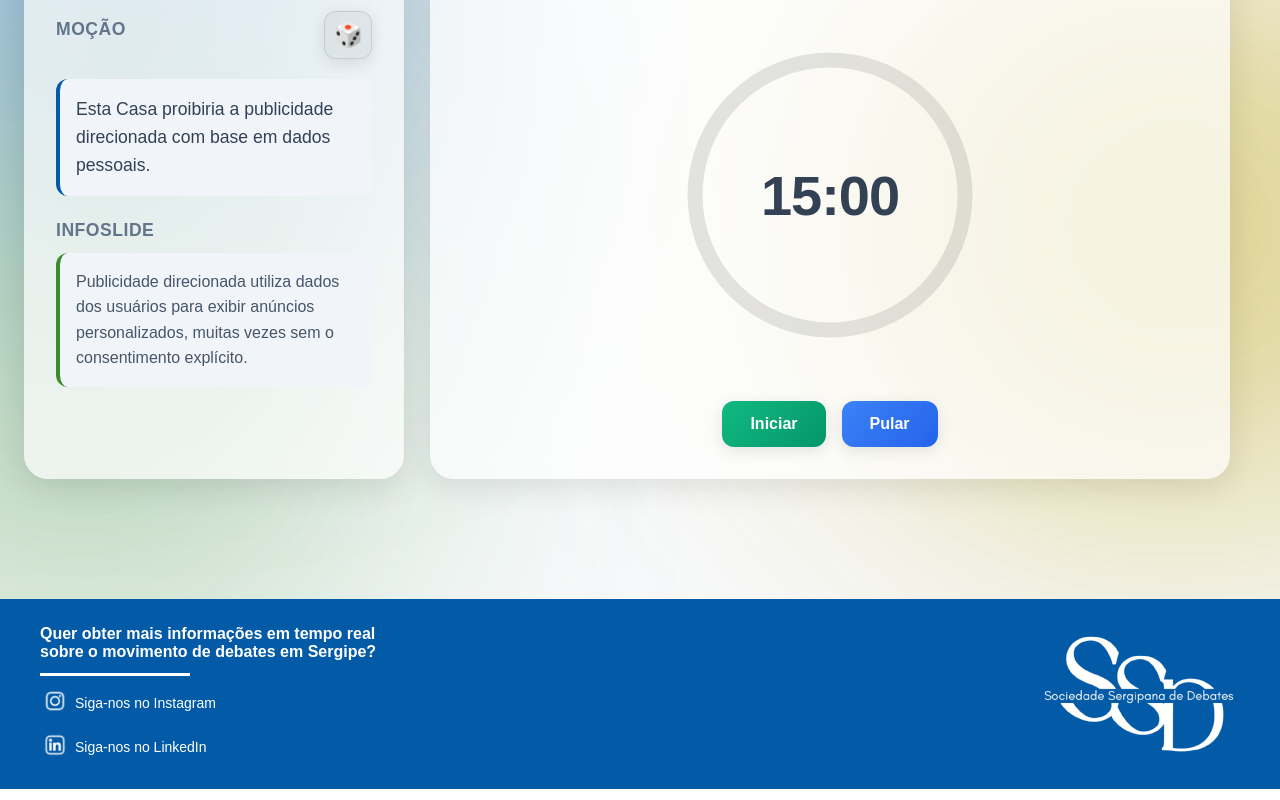
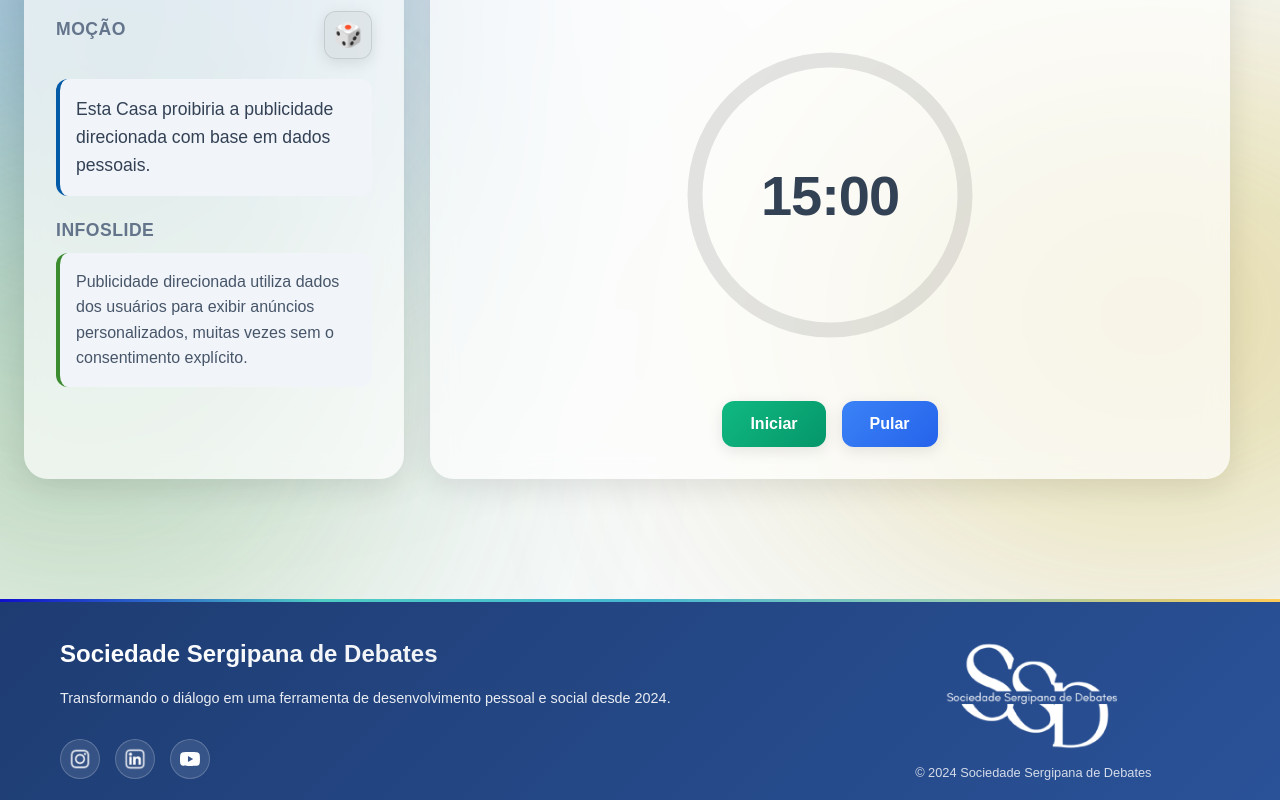
Before and after one commit to luizmendessf/ssdebates, a React (Vite) app: page /simulador in a window 1280 px wide. Shown: the part 201-1001 px from the top of the page. Built offline with nearby package versions, Linux system fonts and the light colour scheme.

Commit message:
Reformulação do footer

```diff
--- a/src/components/footer.css
+++ b/src/components/footer.css
@@ -1,77 +1,154 @@
-/* Estilo geral do footer */
 footer {
+  background: linear-gradient(135deg, #1e3c72 0%, #2a5298 100%);
+  color: white;
+  padding: 40px 0 20px;
+  margin-top: auto;
+  position: relative;
+  overflow: hidden;
+}
+
+footer::before {
+  content: '';
+  position: absolute;
+  top: 0;
+  left: 0;
+  right: 0;
+  height: 3px;
+  background: linear-gradient(90deg, #0f0fcd, #4ecdc4, #45b7d1, #96ceb4, #feca57);
+}
+
+.footer-content {
+  max-width: 1200px;
+  margin: 0 auto;
+  padding: 0 20px;
+  display: grid;
+  grid-template-columns: 2fr 1fr;
+  gap: 40px;
+  align-items: center;
+}
+
+.footer-left {
+  display: flex;
+  flex-direction: column;
+  gap: 20px;
+}
+
+.footer-title {
+  font-size: 1.5rem;
+  font-weight: 700;
+  margin: 0;
+  background: linear-gradient(45deg, #ffffff, #e0e6ed);
+  -webkit-background-clip: text;
+  -webkit-text-fill-color: transparent;
+  background-clip: text;
+}
+
+.footer-description {
+  font-size: 0.9rem;
+  line-height: 1.5;
+  margin: 0;
+  opacity: 0.9;
+}
+
+.social-links {
+  display: flex;
+  gap: 15px;
+  margin-top: 10px;
+}
+
+.social-link {
+  display: flex;
+  align-items: center;
+  justify-content: center;
+  width: 40px;
+  height: 40px;
+  background: rgba(255, 255, 255, 0.1);
+  border-radius: 50%;
+  text-decoration: none;
+  color: white;
+  transition: all 0.3s ease;
+  backdrop-filter: blur(10px);
+  border: 1px solid rgba(255, 255, 255, 0.2);
+}
+
+.social-link:hover {
+  background: rgba(255, 255, 255, 0.2);
+  transform: translateY(-2px);
+  box-shadow: 0 5px 15px rgba(0, 0, 0, 0.2);
+}
+
+
+.social-link img {
+  width: 30px;
+  height: 30px;
+  object-fit: contain;
+}
+
+.social-link svg {
+  width: 20px;
+  height: 20px;
+  fill: currentColor;
+}
+
+.footer-right {
+  display: flex;
+  flex-direction: column;
+  align-items: center;
+  gap: 15px;
+  text-align: center;
+}
+
+.footer-logo {
   display: flex;
   justify-content: center;
   align-items: center;
-    min-height: 150px;
-    padding: 2%;
-    background-color: #035AA6;
-    color: white;
-    width: 100%;
-    margin-top: auto;
 }
 
-  /* Container principal do conteúdo do footer */
-  .footer-content {
-    width: 100%;
-    max-width: 1200px;
-    margin: 0;
-    display: flex;
-    justify-content: space-between;
-    align-items: center;
-    padding: 0px;
+.footer-logo img {
+  max-width: 180px;
+  height: auto;
+  filter: brightness(1.1);
 }
 
-
-
-  .texto-com-icones {
-    display: flex;
-    flex-direction: column;
-    gap: 10px; /* Espaço entre o título e os ícones */
+.footer-copyright {
+  margin: 0;
+  font-size: 0.8rem;
+  opacity: 0.8;
+  text-align: center;
 }
 
-  /* Título principal do footer */
-  .pfooter {
-    margin: 0;
-    text-align: left;
-    position: relative; /* Necessário para o traço se posicionar abaixo dele */
-    padding-bottom: 15px; /* Espaço entre o texto e o traço */
+@media (max-width: 768px) {
+  footer {
+    padding: 30px 0 15px;
   }
 
-  /* Traço horizontal abaixo do título */
-  .pfooter::after {
-    content: '';
-    position: absolute;
-    left: 0;
-    bottom: 0; /* Posiciona o traço na parte de baixo */
-    width: 150px; /* Largura do traço */
-    height: 3px; /* Grossura do traço */
-    background-color: white;
+  .footer-content {
+    grid-template-columns: 1fr;
+    gap: 25px;
+    text-align: center;
   }
 
-  /* Itens de redes sociais (ícone + texto) */
-  .social-item {
-    display: flex;
-    align-items: center;
-    gap: 5px;
+  .footer-left {
+    gap: 15px;
   }
 
-  .social-item img {
-    width: 30px;
-    height: 30px;
-    transition: transform 0.3s;
+  .footer-title {
+    font-size: 1.3rem;
   }
 
-  .social-item span {
-    font-size: 14px;
+  .footer-description {
+    font-size: 0.85rem;
   }
 
-  .social-item:hover img {
-    transform: scale(1.1);
+  .social-links {
+    justify-content: center;
   }
 
-  /* Container da logo no final do footer */
-  .logo-final {
-    align-self: center;
-    height: auto;
+  .footer-right {
+    gap: 10px;
   }
+
+  .footer-logo img {
+    max-width: 70px;
+  }
+}
--- a/src/components/footer.jsx
+++ b/src/components/footer.jsx
@@ -1,42 +1,42 @@
 import React from 'react';
 
-// 1. Importe as imagens no topo do seu arquivo
+// Importação das imagens
 import instagramIcon from '../assets/imagens/instagram-branco.png';
 import linkedinIcon from '../assets/imagens/linkedin1-branco.png';
 import logoFinal from '../assets/imagens/SSD-removebg-preview-menu.png';
 
-import './footer.css'; // Não se esqueça de importar o seu CSS
+import './footer.css';
 
 export default function Footer() {
   return (
-    // 2. Troque todos os "class" por "className"
     <footer>
       <div className="footer-content">
-        <div className="boxpfooter">
-          <div className="texto-com-icones">
-            <h4 className="pfooter">
-              Quer obter mais informações em tempo real
-              <br />
-              sobre o movimento de debates em Sergipe?
-            </h4>
-            <div className="social-item">
-              <a href="https://instagram.com/ssdebates" target="_blank" rel="noopener noreferrer">
-                {/* 3. Use a variável da imagem importada no "src" */}
-                <img src={instagramIcon} alt="Instagram" />
-              </a>
-              <span>Siga-nos no Instagram</span>
-            </div>
-            <div className="social-item">
-              <a href="https://www.linkedin.com/company/sociedade-sergipana-de-debates/" target="_blank" rel="noopener noreferrer">
-                <img src={linkedinIcon} alt="Linkedin" />
-              </a>
-              <span>Siga-nos no LinkedIn</span>
-            </div>
+        <div className="footer-left">
+          <h3 className="footer-title">Sociedade Sergipana de Debates</h3>
+          <p className="footer-description">
+            Transformando o diálogo em uma ferramenta de desenvolvimento pessoal e social desde 2024.
+          </p>
 
+          <div className="social-links">
+            <a href="https://instagram.com/ssdebates" target="_blank" rel="noopener noreferrer" className="social-link">
+              <img src={instagramIcon} alt="Instagram" />
+            </a>
+            <a href="https://www.linkedin.com/company/sociedade-sergipana-de-debates/" target="_blank" rel="noopener noreferrer" className="social-link">
+              <img src={linkedinIcon} alt="LinkedIn" />
+            </a>
+            <a href="https://www.youtube.com/@SociedadeSergipanadeDebates" target="_blank" rel="noopener noreferrer" className="social-link">
+              <svg width="20" height="20" viewBox="0 0 24 24" fill="currentColor">
+                <path d="M23.498 6.186a3.016 3.016 0 0 0-2.122-2.136C19.505 3.545 12 3.545 12 3.545s-7.505 0-9.377.505A3.017 3.017 0 0 0 .502 6.186C0 8.07 0 12 0 12s0 3.93.502 5.814a3.016 3.016 0 0 0 2.122 2.136c1.871.505 9.376.505 9.376.505s7.505 0 9.377-.505a3.015 3.015 0 0 0 2.122-2.136C24 15.93 24 12 24 12s0-3.93-.502-5.814zM9.545 15.568V8.432L15.818 12l-6.273 3.568z"/>
+              </svg>
+            </a>
           </div>
         </div>
-        <div className="logo-final">
-          <img src={logoFinal} alt="logo-ssd" />
+
+        <div className="footer-right">
+          <div className="footer-logo">
+            <img src={logoFinal} alt="Sociedade Sergipana de Debates" />
+          </div>
+          <p className="footer-copyright">&copy; 2024 Sociedade Sergipana de Debates</p>
         </div>
       </div>
     </footer>
--- a/src/index.css
+++ b/src/index.css
@@ -22,3 +22,9 @@
   scroll-behavior: smooth;
   font-family: Arial, Helvetica, sans-serif;
 }
+
+html, body {
+  overflow-x: hidden;
+  width: 100%;
+  max-width: 100vw;
+}
--- a/src/pages/home.css
+++ b/src/pages/home.css
@@ -6,6 +6,7 @@
   position: relative;
   height: 100vh;
   width: 100%;
+  max-width: 100vw;
   background-color: #ffffff;
   display: flex;
   align-items: center;
@@ -24,7 +25,7 @@
 .light {
   position: absolute;
   border-radius: 1%;
-  opacity: 0.7;
+  opacity: 0.9;
   filter: blur(150px);
   will-change: transform;
 }
@@ -32,24 +33,30 @@
 /* Usando suas variáveis de cor oficiais do index.css */
 .light-1 {
   background-color: var(--blue-primary-color);
-  width: 800px;
-  height: 650px;
-  top: -25%;
-  left: -10%;
+  width: 60vw;
+  max-width: 800px;
+  height: 50vh;
+  max-height: 650px;
+  top: -20%;
+  left: -5%;
 }
 
 .light-2 {
   background-color: var(--green-primary-color);
-  width: 650px;
-  height: 350px;
-  bottom: -10%;
-  left: -8%;
+  width: 50vw;
+  max-width: 650px;
+  height: 30vh;
+  max-height: 350px;
+  bottom: -5%;
+  left: -15%;
 }
 
 .light-3 {
   background-color: var(--yellow-primary-color);
-  width: 600px;
-  height: 500px;
+  width: 55vw;
+  max-width: 650px;
+  height: 40vh;
+  max-height: 500px;
   bottom: 15%;
   right: -15%;
 }
@@ -84,12 +91,17 @@
 .what-we-do-section {
   padding: 6rem 0;
   background: #ffffff;
+  width: 100%;
+  max-width: 100vw;
+  overflow-x: hidden;
 }
 
 .container {
   max-width: 1200px;
+  width: 100%;
   margin: 0 auto;
   padding: 0 2rem;
+  box-sizing: border-box;
 }
 
 .section-header {
@@ -162,13 +174,13 @@
 /* --- NOVOS ESTILOS (REDES SOCIAIS E SETA) --- */
 /* ============================================== */
 
-/* Novo estilo para os botões de redes sociais */
-.social-links {
+/* Novo estilo para os botões de redes sociais na seção hero */
+.hero-section .social-links {
   display: flex;
   gap: 2rem; /* Aumenta o espaço entre os botões */
 }
 
-.social-link {
+.hero-section .social-link {
   width: 60px; /* Largura do botão */
   height: 60px; /* Altura do botão */
   border-radius: 50%; /* Deixa o botão redondo */
@@ -182,13 +194,13 @@
   box-shadow: 0 4px 15px rgba(0, 0, 0, 0.1);
 }
 
-.social-link:hover {
+.hero-section .social-link:hover {
   background-color: rgba(255, 255, 255, 0.7);
   transform: translateY(-5px) scale(1.05); /* Efeito de elevação */
   box-shadow: 0 8px 25px rgba(0, 0, 0, 0.15);
 }
 
-.social-link img {
+.hero-section .social-link img {
   width: 32px; /* Tamanho do ícone dentro do botão */
   height: 32px;
   transition: transform 0.3s ease;
@@ -286,9 +298,9 @@
     opacity: 0.7;
   }
   50% {
-    /* AUMENTAMOS OS VALORES DE SCALE E TRANSLATE */
-    transform: scale(1.25) translate(40px, -35px);
-    opacity: 0.5; /* Diminuímos mais a opacidade para um "pulso" mais forte */
+    /* Reduzindo os valores de translate para evitar overflow */
+    transform: scale(1.15) translate(15px, -15px);
+    opacity: 0.5;
   }
   100% {
     transform: scale(1) translate(0, 0);
```
Lines whose indentation alone changed are shown as unchanged.
